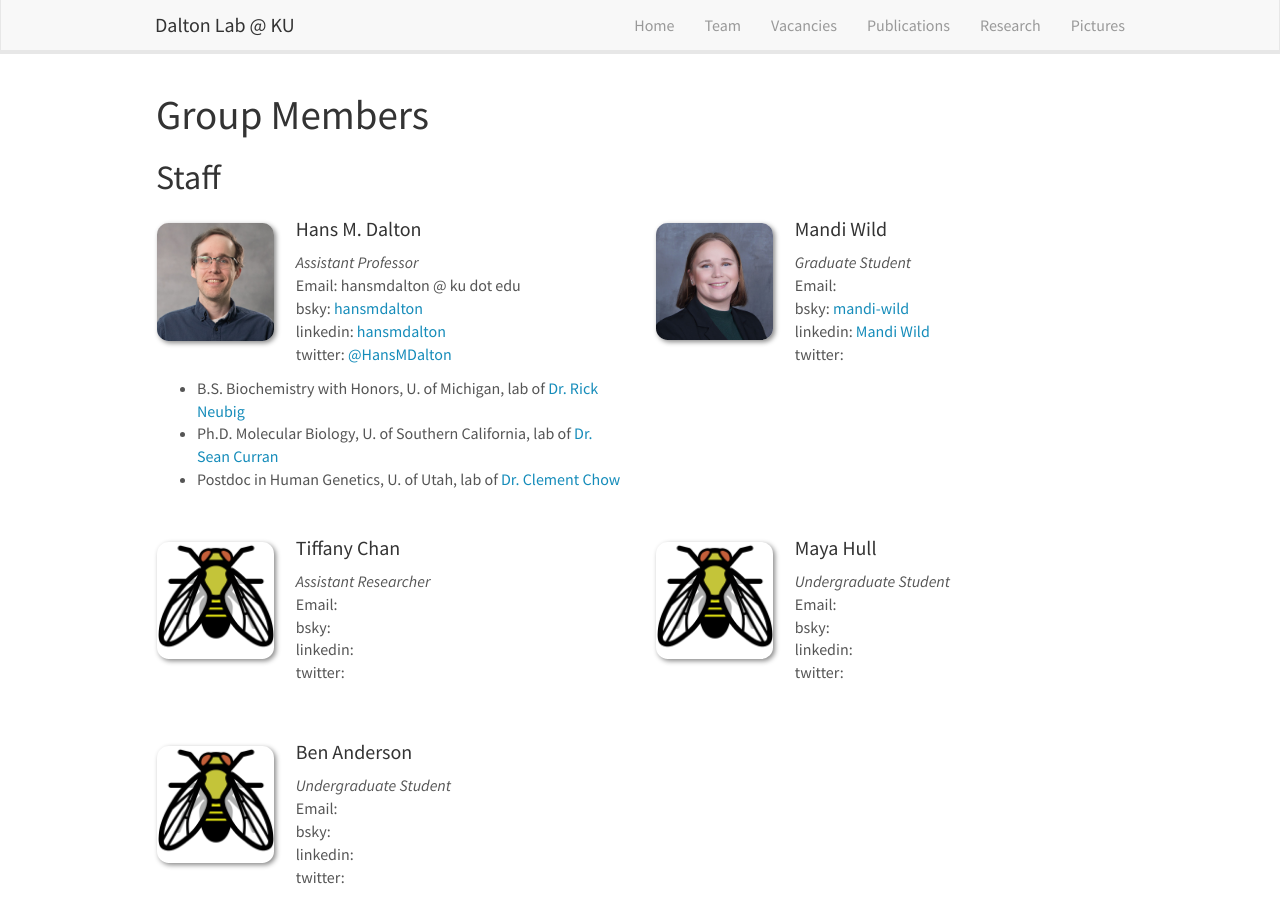
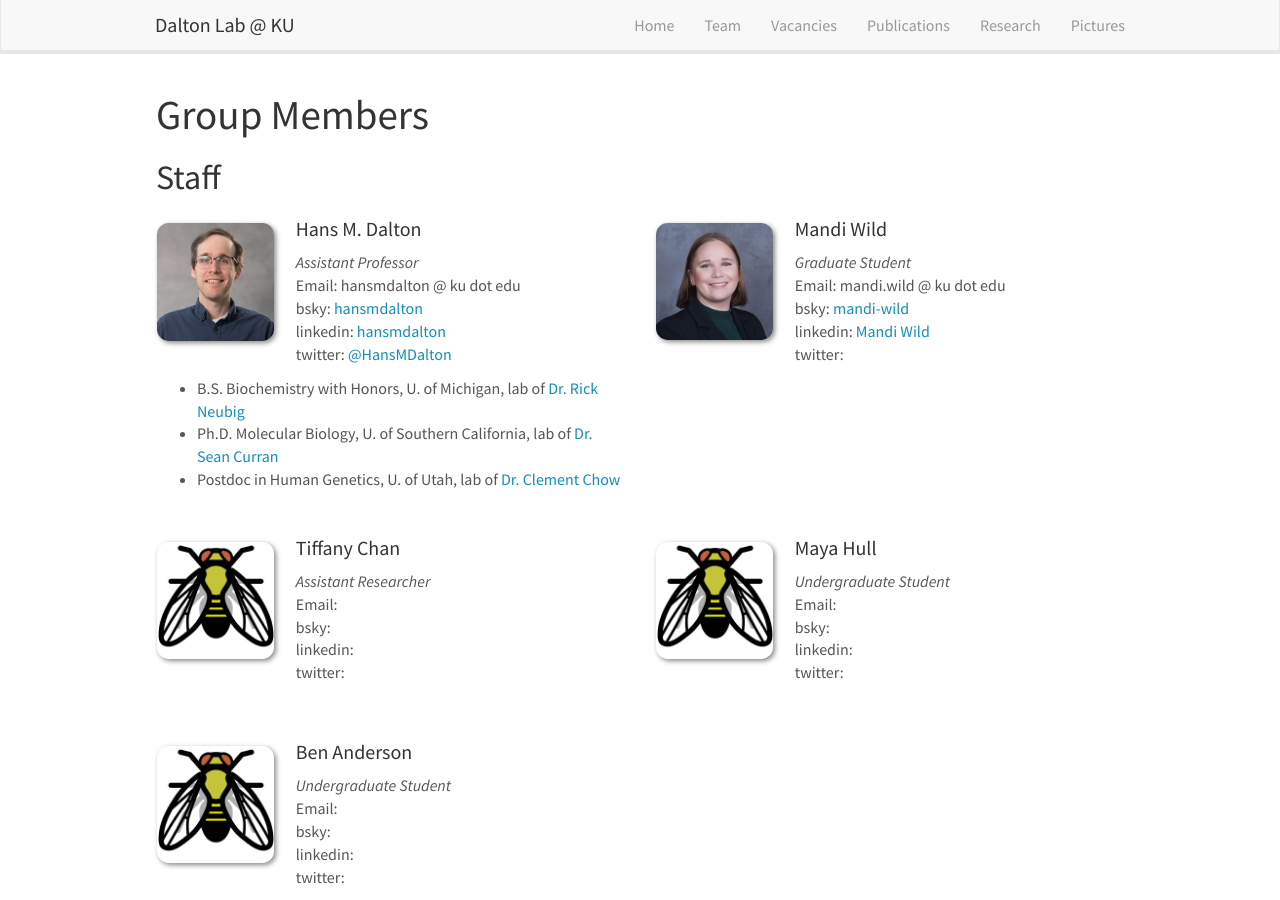
Before and after one commit to hansmdalton/hansmdalton.github.io, a Jekyll site: the page built from _pages/team.md, in a window 1280 px wide and 900 px high. Built offline with Jekyll 4.4.1, drawn with Linux system fonts in a browser that asks for light colours; nearby versions of some CDN libraries.

Commit message:
Update team_members.yml

```diff
--- a/_data/team_members.yml
+++ b/_data/team_members.yml
@@ -13,6 +13,7 @@
 - name: Mandi Wild
   photo: Wild.jpg
   info: Graduate Student
+  email: mandi.wild &#64; ku dot edu
   bsky: <a href="www.mandi-wild.bsky.social">mandi-wild</a>
   linkedin: <a href="https://www.linkedin.com/in/mandi-wild-7249a4237/">Mandi Wild</a>
 
```
